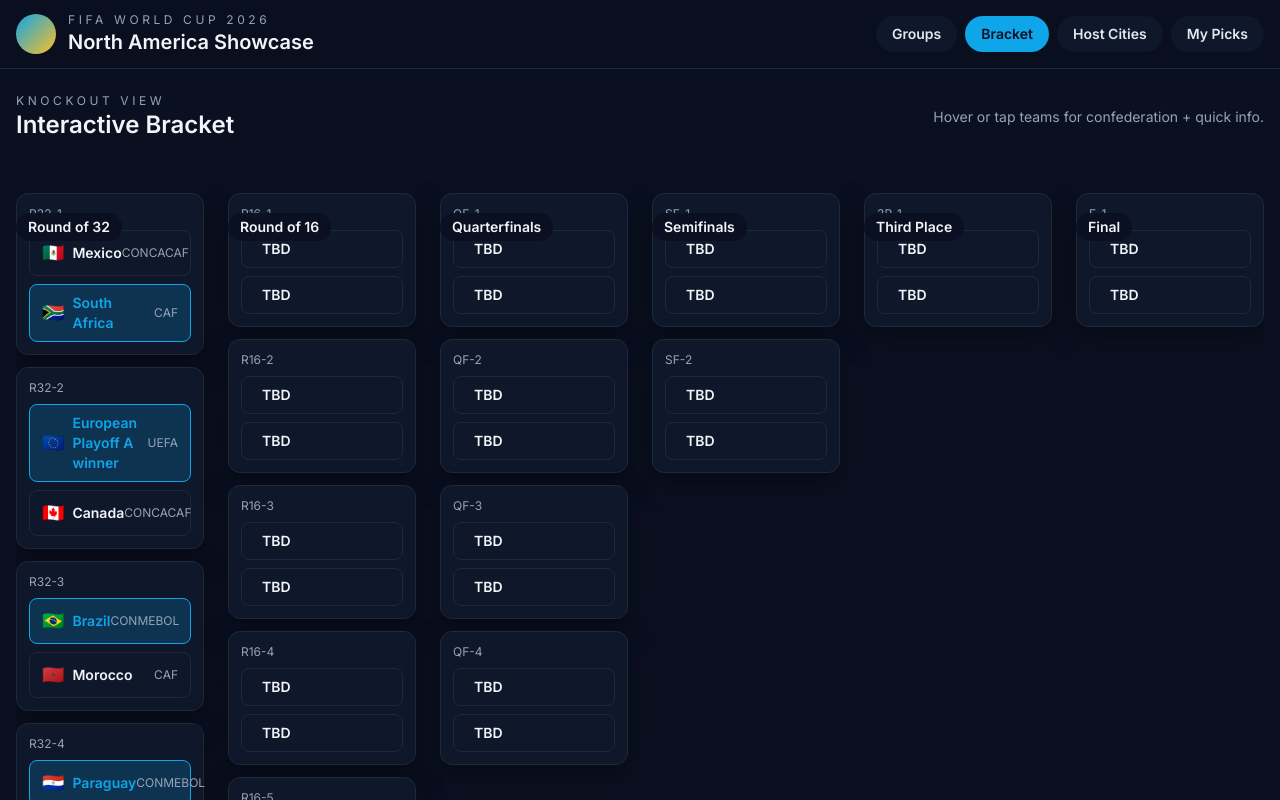
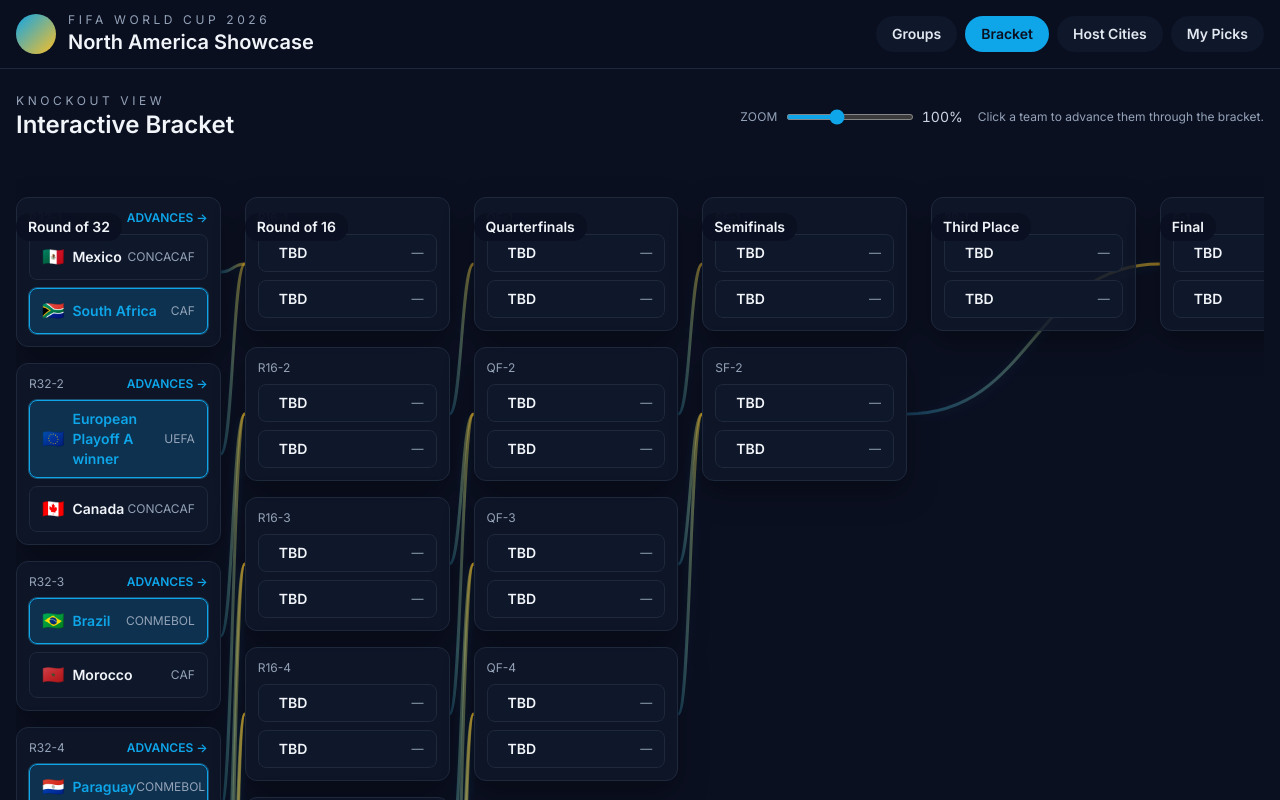
Before and after one commit to simplyjackfoster/world-cup-2026, a React (Vite) app: page /bracket in a window 1280 px wide. Shown: the top 800 px of the page. Built offline with nearby package versions, Linux system fonts and the light colour scheme.

Commit message:
Enhance bracket with connectors and zoom controls

```diff
--- a/src/components/Bracket.tsx
+++ b/src/components/Bracket.tsx
@@ -1,6 +1,6 @@
-import { Fragment, useMemo, useState } from 'react';
+import { Fragment, useEffect, useMemo, useRef, useState } from 'react';
 import { buildMatchesWithTeams, getTeamMeta, useTournament } from '../context/TournamentContext';
-import { Stage } from '../data/bracket';
+import { BRACKET_SLOTS, Stage } from '../data/bracket';
 import { Team } from '../data/groups';
 import MatchModal from './MatchModal';
 import { fixtures } from '../data/groups';
@@ -19,6 +19,10 @@
 export default function Bracket() {
   const { standings, predictions, setPrediction, mode } = useTournament();
   const [selectedTeam, setSelectedTeam] = useState<Team | null>(null);
+  const [scale, setScale] = useState(1);
+  const [connections, setConnections] = useState<{ from: string; to: string; d: string }[]>([]);
+  const canvasRef = useRef<HTMLDivElement | null>(null);
+  const matchRefs = useRef<Record<string, HTMLDivElement | null>>({});
 
   const { matches, predictions: autoPred } = useMemo(
     () => buildMatchesWithTeams(mode, standings, predictions),
@@ -28,6 +32,58 @@
   const combinedPredictions = mode === 'results' ? autoPred : predictions;
 
   const grouped = stageOrder.map((stage) => matches.filter((m) => m.stage === stage));
+
+  const findNextMatch = (matchId: string) =>
+    BRACKET_SLOTS.find((slot) => slot.home.source === `Winner ${matchId}` || slot.away.source === `Winner ${matchId}`);
+
+  const registerMatchRef = (matchId: string) => (el: HTMLDivElement | null) => {
+    matchRefs.current[matchId] = el;
+  };
+
+  useEffect(() => {
+    const updateConnections = () => {
+      if (!canvasRef.current) return;
+      const containerRect = canvasRef.current.getBoundingClientRect();
+
+      const updated = matches
+        .map((match) => {
+          const nextMatch = findNextMatch(match.id);
+          if (!nextMatch) return null;
+
+          const fromEl = matchRefs.current[match.id];
+          const toEl = matchRefs.current[nextMatch.id];
+          if (!fromEl || !toEl) return null;
+
+          const fromRect = fromEl.getBoundingClientRect();
+          const toRect = toEl.getBoundingClientRect();
+
+          const startX = fromRect.right - containerRect.left;
+          const startY = fromRect.top - containerRect.top + fromRect.height / 2;
+          const endX = toRect.left - containerRect.left;
+          const endY = toRect.top - containerRect.top + toRect.height / 2;
+
+          const midX = (startX + endX) / 2;
+          const curve = `M ${startX} ${startY} C ${midX} ${startY}, ${midX} ${endY}, ${endX} ${endY}`;
+
+          return { from: match.id, to: nextMatch.id, d: curve };
+        })
+        .filter(Boolean) as { from: string; to: string; d: string }[];
+
+      setConnections(updated);
+    };
+
+    updateConnections();
+
+    const resizeObserver = new ResizeObserver(() => updateConnections());
+    const current = canvasRef.current;
+    if (current) resizeObserver.observe(current);
+
+    window.addEventListener('resize', updateConnections);
+    return () => {
+      window.removeEventListener('resize', updateConnections);
+      resizeObserver.disconnect();
+    };
+  }, [matches]);
 
   const openTeamInfo = (team: Team | null) => {
     if (!team) return;
@@ -45,22 +101,64 @@
           <p className="text-xs uppercase tracking-[0.3em] text-slate-400">Knockout view</p>
           <h2 className="text-2xl font-semibold">Interactive Bracket</h2>
         </div>
-        <p className="text-sm text-slate-400">Hover or tap teams for confederation + quick info.</p>
+        <div className="flex items-center gap-4 text-sm text-slate-300">
+          <div className="flex items-center gap-2">
+            <span className="text-xs uppercase tracking-wide text-slate-400">Zoom</span>
+            <input
+              type="range"
+              min={0.75}
+              max={1.4}
+              step={0.01}
+              value={scale}
+              onChange={(e) => setScale(Number(e.target.value))}
+              className="h-1.5 w-32 accent-accent"
+            />
+            <span className="tabular-nums w-10 text-right">{Math.round(scale * 100)}%</span>
           </div>
-      <div className="overflow-x-auto">
-        <div className="min-w-[1200px] flex gap-6">
+          <p className="text-xs text-slate-400">Click a team to advance them through the bracket.</p>
+        </div>
+      </div>
+      <div className="overflow-x-auto pb-6">
+        <div
+          ref={canvasRef}
+          className="relative inline-block"
+          style={{ transform: `scale(${scale})`, transformOrigin: 'top left' }}
+        >
+          <svg className="absolute inset-0 w-full h-full pointer-events-none" aria-hidden>
+            <defs>
+              <linearGradient id="bracketLine" x1="0" y1="0" x2="1" y2="0">
+                <stop offset="0%" stopColor="#38bdf8" stopOpacity="0.25" />
+                <stop offset="100%" stopColor="#fbbf24" stopOpacity="0.6" />
+              </linearGradient>
+            </defs>
+            {connections.map((conn) => (
+              <path
+                key={`${conn.from}-${conn.to}`}
+                d={conn.d}
+                fill="none"
+                stroke="url(#bracketLine)"
+                strokeWidth={3}
+                className="drop-shadow-[0_2px_6px_rgba(56,189,248,0.25)]"
+              />
+            ))}
+          </svg>
+          <div className="min-w-[1200px] flex gap-6 relative">
             {grouped.map((column, idx) => (
-            <div key={stageOrder[idx]} className="flex-1 min-w-[180px]">
-              <p className="text-sm font-semibold mb-2 sticky top-14 bg-night/90 backdrop-blur inline-block px-3 py-1 rounded-full">
+              <div key={stageOrder[idx]} className="flex-1 min-w-[200px]">
+                <p className="text-sm font-semibold mb-3 sticky top-14 bg-night/90 backdrop-blur inline-block px-3 py-1 rounded-full">
                   {stageLabel[stageOrder[idx]]}
                 </p>
-              <div className="space-y-3">
+                <div className="space-y-4">
                   {column.map((match) => (
                     <div
                       key={match.id}
-                    className="bg-pitch border border-slate-800 rounded-xl p-3 shadow-card hover:border-accent/40"
+                      ref={registerMatchRef(match.id)}
+                      className="bg-pitch/80 border border-slate-800 rounded-xl p-3 shadow-card hover:border-accent/40 transition"
                     >
-                    <p className="text-xs uppercase text-slate-400 mb-2">{match.id}</p>
+                      <div className="flex items-center justify-between mb-2 text-xs uppercase text-slate-400">
+                        <p>{match.id}</p>
+                        {winningTeam(match.id) && <span className="text-accent font-semibold">Advances →</span>}
+                      </div>
                       {[match.homeTeam, match.awayTeam].map((team, i) => {
                         const meta = team ? getTeamMeta(team) : null;
                         const isWinner = winningTeam(match.id) === team;
@@ -70,14 +168,19 @@
                               onClick={() => team && mode === 'predictions' && setPrediction(match.id, team)}
                               onMouseEnter={() => openTeamInfo(team ?? null)}
                               className={`w-full flex items-center justify-between rounded-lg px-3 py-2 text-left transition ${
-                              isWinner ? 'bg-accent/20 border border-accent text-accent' : 'bg-slate-900 border border-slate-800'
+                                isWinner
+                                  ? 'bg-accent/20 border border-accent text-accent shadow-[0_0_0_1px_rgba(56,189,248,0.35)]'
+                                  : 'bg-slate-900 border border-slate-800 hover:border-slate-700'
                               }`}
                             >
                               <div className="flex items-center gap-2">
                                 <span className="text-lg">{meta?.flag}</span>
                                 <span className="font-semibold text-sm">{team ?? 'TBD'}</span>
                               </div>
-                            <span className="text-xs text-slate-400">{meta?.confed}</span>
+                              <div className="flex items-center gap-3 text-xs text-slate-400">
+                                <span>{meta?.confed ?? '—'}</span>
+                                {mode === 'predictions' && team && <span className="text-[10px] uppercase tracking-wide">Tap to pick</span>}
+                              </div>
                             </button>
                             {i === 0 && <div className="h-2" />}
                           </Fragment>
@@ -90,6 +193,7 @@
             ))}
           </div>
         </div>
+      </div>
       {activeFixture && <MatchModal fixture={activeFixture} onClose={() => setSelectedTeam(null)} />}
     </div>
   );
```
Lines whose indentation alone changed are shown as unchanged.
